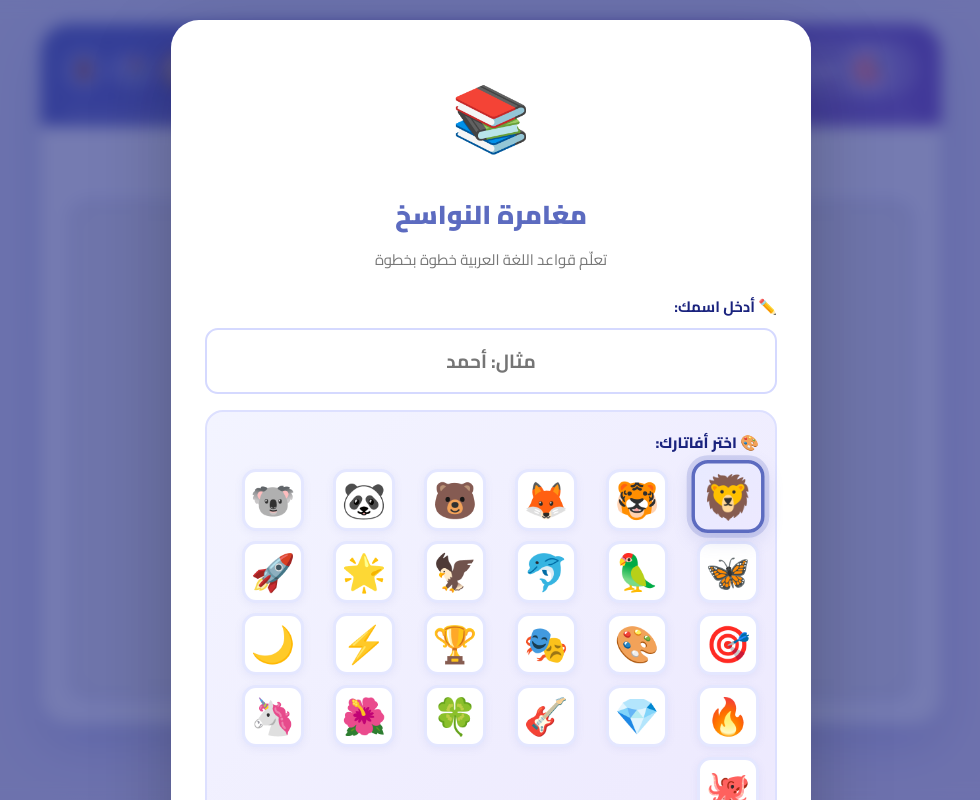
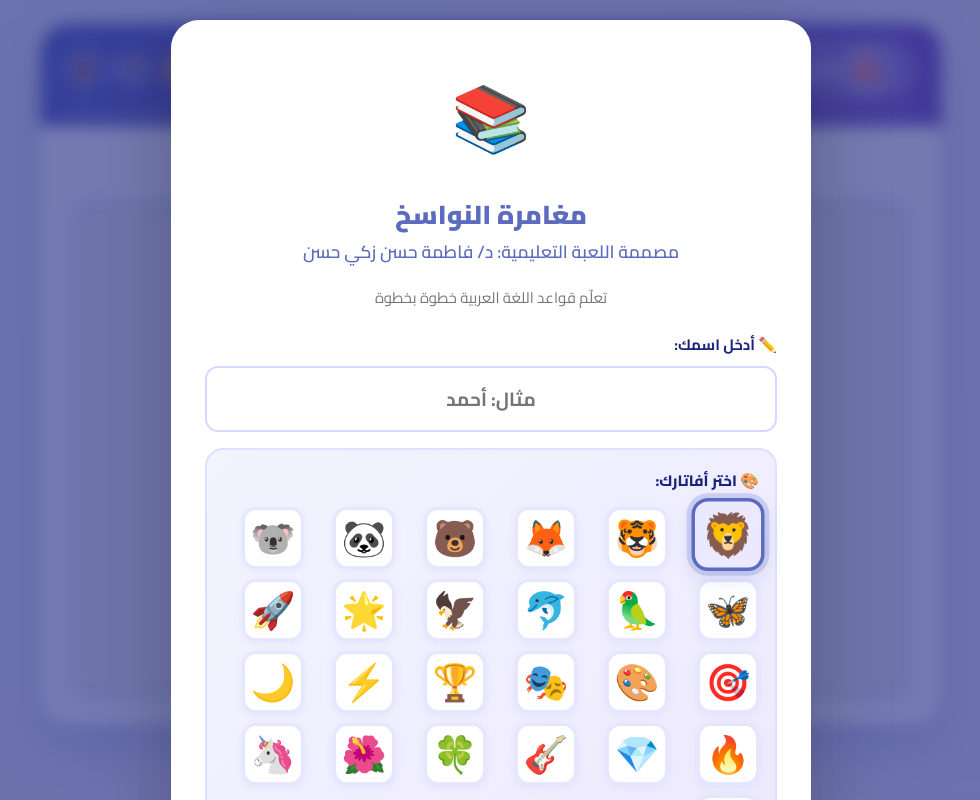
Before and after one commit to fatmageo2016/-Nawasikh-Adventure-3D, a plain HTML site: page index.html in a window 1280 px wide. Shown: the whole page, without its empty margins (149-1129 px from the left). Drawn offline with nearby package versions, Linux system fonts and the light colour scheme.

Commit message:
Add files via upload

```diff
--- a/index.html
+++ b/index.html
@@ -91,6 +91,7 @@
     <div class="overlay-content register-content">
         <div class="hero-icon">📚</div>
         <h2>مغامرة النواسخ</h2>
+        <div class="designer-credit">مصممة اللعبة التعليمية: د/ فاطمة حسن زكي حسن</div>
         <p>تعلّم قواعد اللغة العربية خطوة بخطوة</p>
         <div class="form-group">
             <label for="player-name-input">✏️ أدخل اسمك:</label>
--- a/style.css
+++ b/style.css
@@ -6,6 +6,14 @@
 .intro-rule-box { background: #FFF9C4; padding: 15px; border-radius: 12px; margin-bottom: 25px; border-right: 5px solid #FBC02D; text-align: right; }
 .intro-rule-box strong { color: #F57F17; }
 .intro-task-box strong { color: #1565C0; }
+
+.designer-credit {
+    font-size: 1.1rem;
+    color: #5C6BC0;
+    font-weight: 600;
+    margin-top: -10px;
+    margin-bottom: 15px;
+}
 
 :root {
 
```
